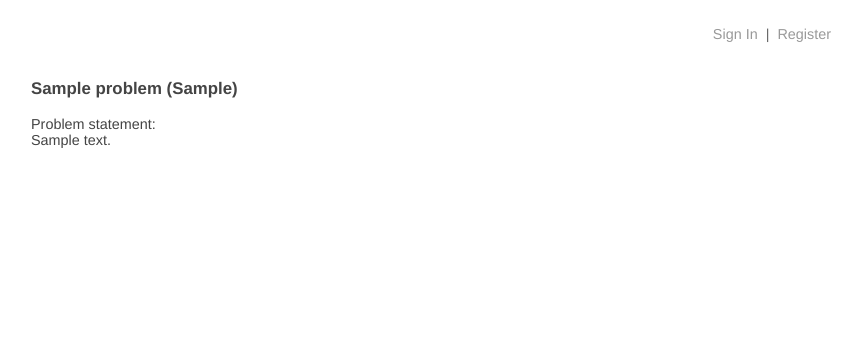
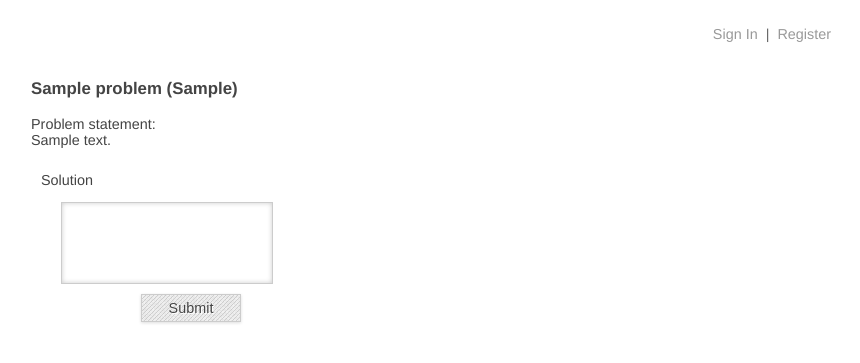
Before and after one commit to csail/mit6470-hackathon, a Rails app: page /problems/1 in a window 1280 px wide. Shown: the top 363 px of the page, without its empty margins (209-1069 px from the left). Run offline with Rails 7, Linux system fonts and the light colour scheme; tables that the repository leaves empty hold one stand-in row (values such as "Sample post"); style sheets or scripts are compiled from the project's sources.

Commit message:
added basic soln submission

```diff
--- a/app/controllers/problems_controller.rb
+++ b/app/controllers/problems_controller.rb
@@ -7,4 +7,13 @@ class ProblemsController < ApplicationController
     @problem = Problem.where(:id => params[:problem_id]).first
   end
 
+  def submit_solution
+    soln = Solution.new(:submission => params[:solution],
+                        :user_id => session[:current_user_id],
+                        :problem_id => params[:problem_id]
+                        )
+    soln.save!
+    return redirect_to :back
+  end
+
 end
--- a/app/views/problems/single.html.erb
+++ b/app/views/problems/single.html.erb
@@ -1,6 +1,14 @@
 <h3><%= @problem.name %> (<%= @problem.category %>)</h3>
 
 <div>Problem statement:</div>
-<div>
+<div class="description">
   <%= @problem.description %>
 </div>
+
+<%= form_tag("/submit_solution", :method => "post", :id => "solution_form") do %>
+  <%= hidden_field_tag :problem_id, @problem.id %>
+  <p>Solution</p>
+  <%= text_area_tag :solution, "" %>
+  <div class="clear"> </div>
+  <%= submit_tag "Submit" %>
+<% end %>
--- a/config/routes.rb
+++ b/config/routes.rb
@@ -14,4 +14,5 @@ Minicontest::Application.routes.draw do
   post "/edit_password" => "login#edit_password"
 
   get "/problems/:problem_id" => "problems#single"
+  post "/submit_solution" => "problems#submit_solution"
 end
```
